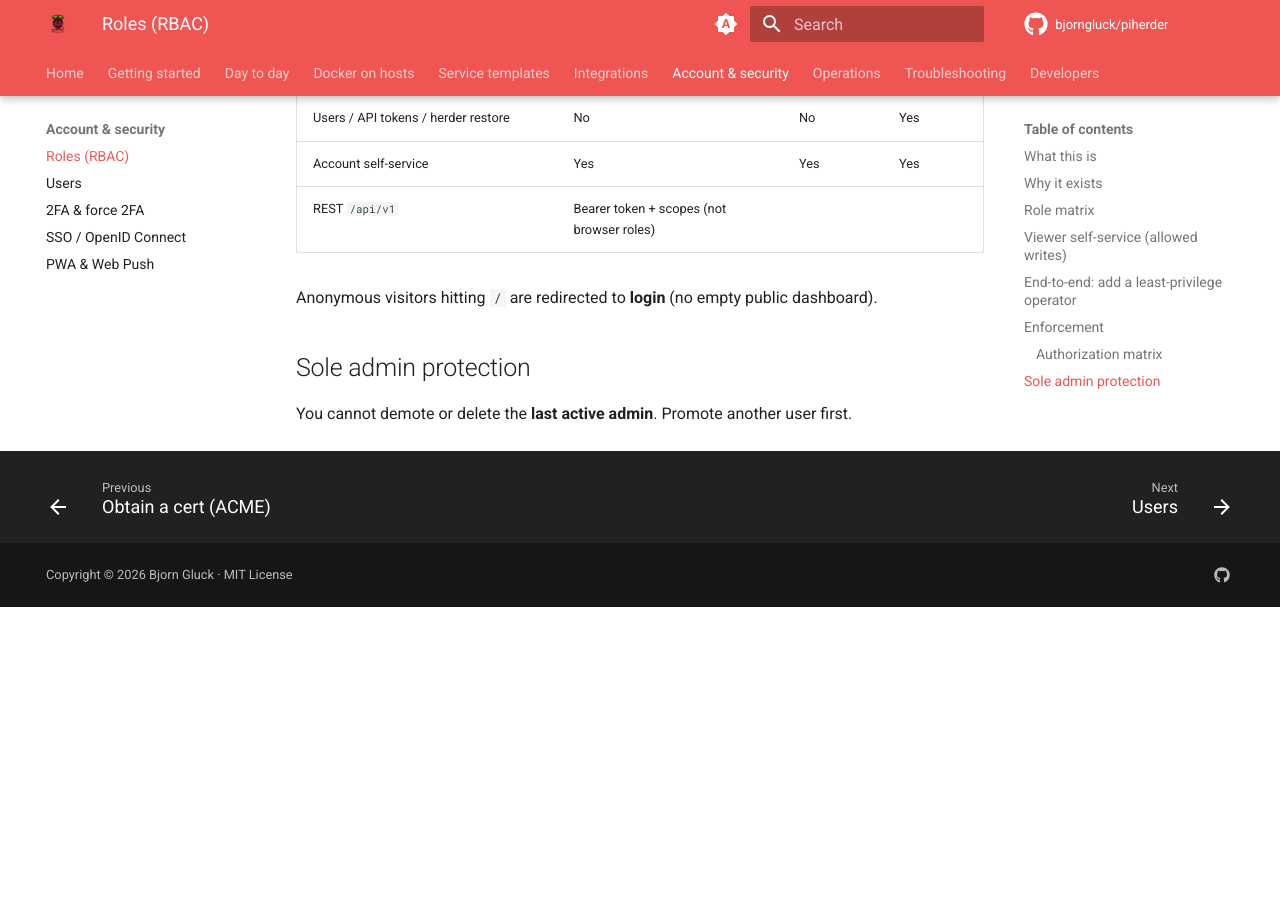
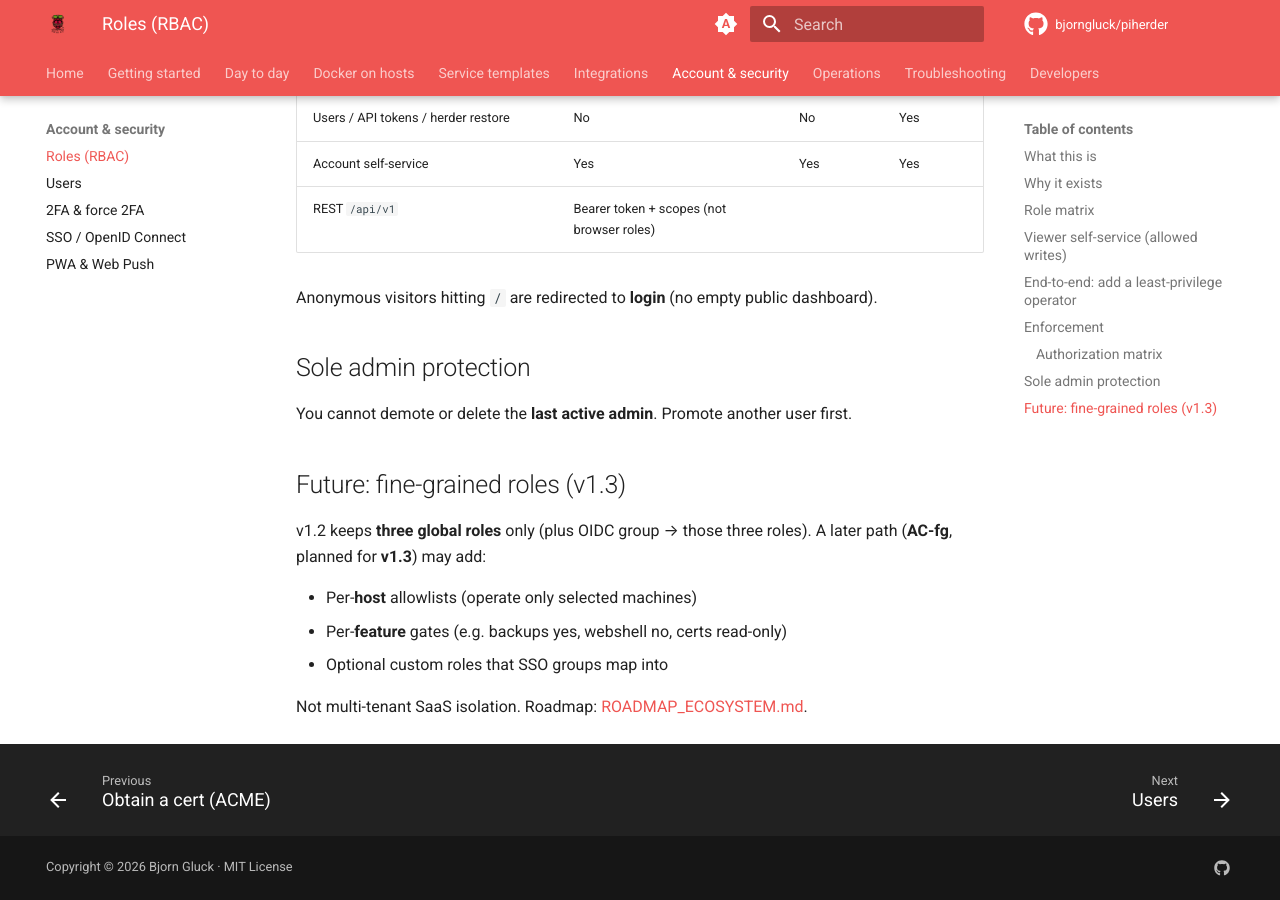
Before and after one commit to bjorngluck/piherder, an MkDocs documentation site: the page built from wiki/account-security/roles.md, in a window 1280 px wide and 900 px high, scrolled down 2596 px. Built offline with MkDocs 1.6.1 and Material for MkDocs 9.7.7, drawn with Linux system fonts in a browser that asks for light colours; comment, search, counter and statistics services are not loaded; before the commit the page ends 3203 px from its top, so only the background shows below that.

Commit message:
docs(roadmap): fine-grained roles / feature ACLs on v1.3 path
Track AC-fg beyond global viewer/operator/admin: per-host and
per-feature access for a future train; keep out of v1.2 scope.

```diff
--- a/wiki/account-security/roles.md
+++ b/wiki/account-security/roles.md
@@ -73,3 +73,13 @@ Anonymous visitors hitting `/` are redirected to **login** (no empty public dash
 ## Sole admin protection
 
 You cannot demote or delete the **last active admin**. Promote another user first.
+
+## Future: fine-grained roles (v1.3)
+
+v1.2 keeps **three global roles** only (plus OIDC group → those three roles). A later path (**AC-fg**, planned for **v1.3**) may add:
+
+- Per-**host** allowlists (operate only selected machines)
+- Per-**feature** gates (e.g. backups yes, webshell no, certs read-only)
+- Optional custom roles that SSO groups map into
+
+Not multi-tenant SaaS isolation. Roadmap: [ROADMAP_ECOSYSTEM.md](https://github.com/bjorngluck/piherder/blob/main/docs/ROADMAP_ECOSYSTEM.md).
```
Also changed, not shown: docs/FEATURE_PLAN_SSO_OIDC.md (+1 -1 lines), docs/PLAN_v1.1.0.md (+3 -2 lines), docs/PLAN_v1.2.0.md (+1 -0 lines), docs/ROADMAP_ECOSYSTEM.md (+4 -1 lines).
